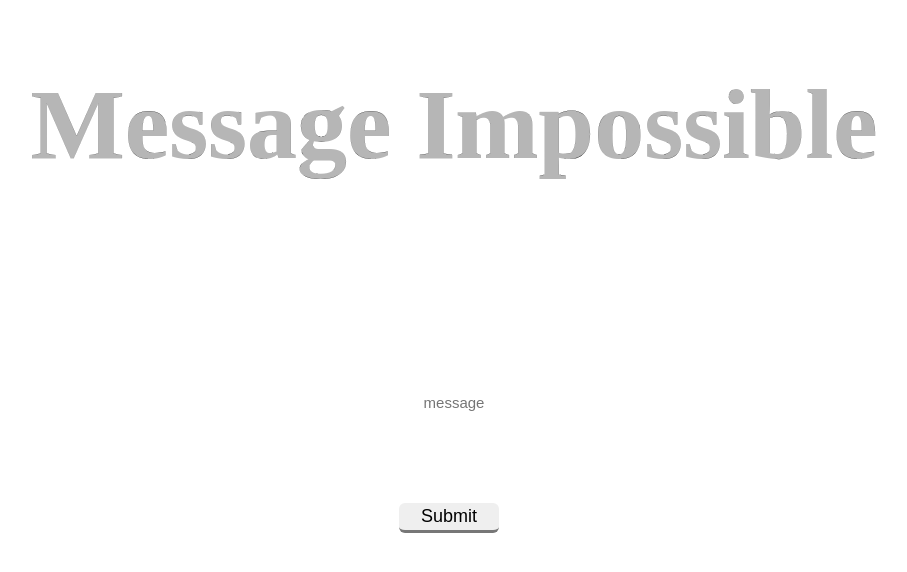
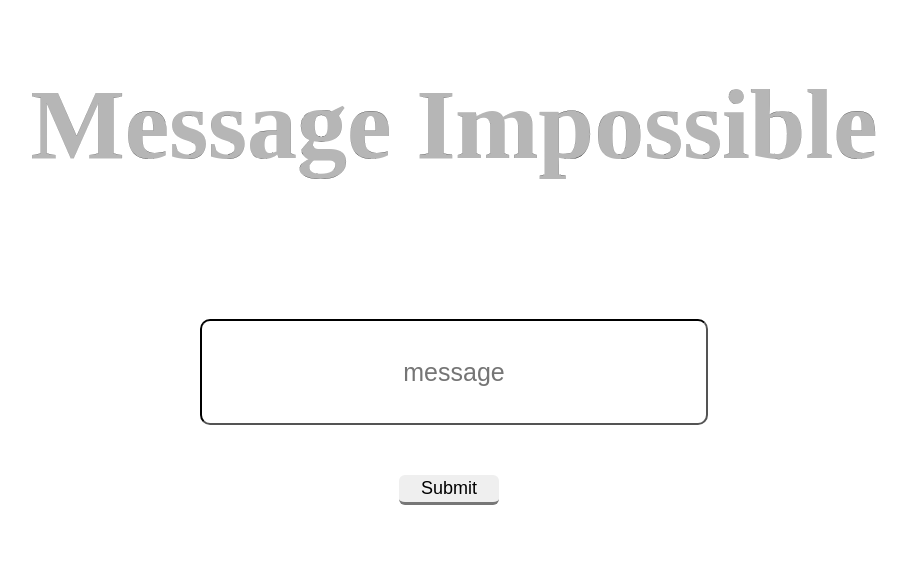
Before and after one commit to spencerT101/redux-message-queue, a React (Create React App) app: page / in a window 1280 px wide. Shown: the top 572 px of the page, without its empty margins (186-1093 px from the left). Built offline with nearby package versions, Linux system fonts and the light colour scheme; a web font is replaced by a local one.

Commit message:
moved components and adjusted heights and fonts

```diff
--- a/src/App.css
+++ b/src/App.css
@@ -43,6 +43,4 @@
   width:300px;
   background-color: white;
 
-
-
 }
--- a/src/App.js
+++ b/src/App.js
@@ -7,10 +7,10 @@ function App() {
     <div className="App">
         <h1 id="title">Message Impossible</h1>
         <div id = "top-layer">
-            <MessageList />
+          <MessageForm/>
         </div>
         <div id = "middle-layer">
-            <MessageForm/>
+          <MessageList />
         </div>
         {/* <div id ="bottom-layer" >
           <h2>The Mission :</h2>
--- a/src/components/messageForm.css
+++ b/src/components/messageForm.css
@@ -11,8 +11,9 @@
   justify-content: center;
   border-radius: 10px;
   margin-top: 20px;
-  font-size: 15px;
-  border:none;
+  font-size: 25px;
+  border-color: black;
+
 }
 
 #button {
--- a/src/components/messageItem.css
+++ b/src/components/messageItem.css
@@ -8,7 +8,6 @@
   flex-direction:column;
   text-align:left;
   justify-content: center;
-  width: 250px;
 }
 
 ul{
@@ -18,10 +17,13 @@ ul{
 
 li{
   height:30px;
-  font-family: 'Special Elite', cursive;
+  font-family:arial;
+  font-size:30px;
   background-color: white;
   padding:10px;
   border-radius: 20px;
   text-align: center;
   margin-top: 10px;
+  border-top:50px;
+  border-bottom:30px;
 }
--- a/src/index.css
+++ b/src/index.css
@@ -5,10 +5,7 @@ body {
     sans-serif;
   -webkit-font-smoothing: antialiased;
   -moz-osx-font-smoothing: grayscale;
-  /* background-image: url(public/images/MI.jpeg);
-  background-repeat: no-repeat;
-  background-attachment: fixed;
-  background-size: 100%, 100%; */
+
 }
 
 code {
```
